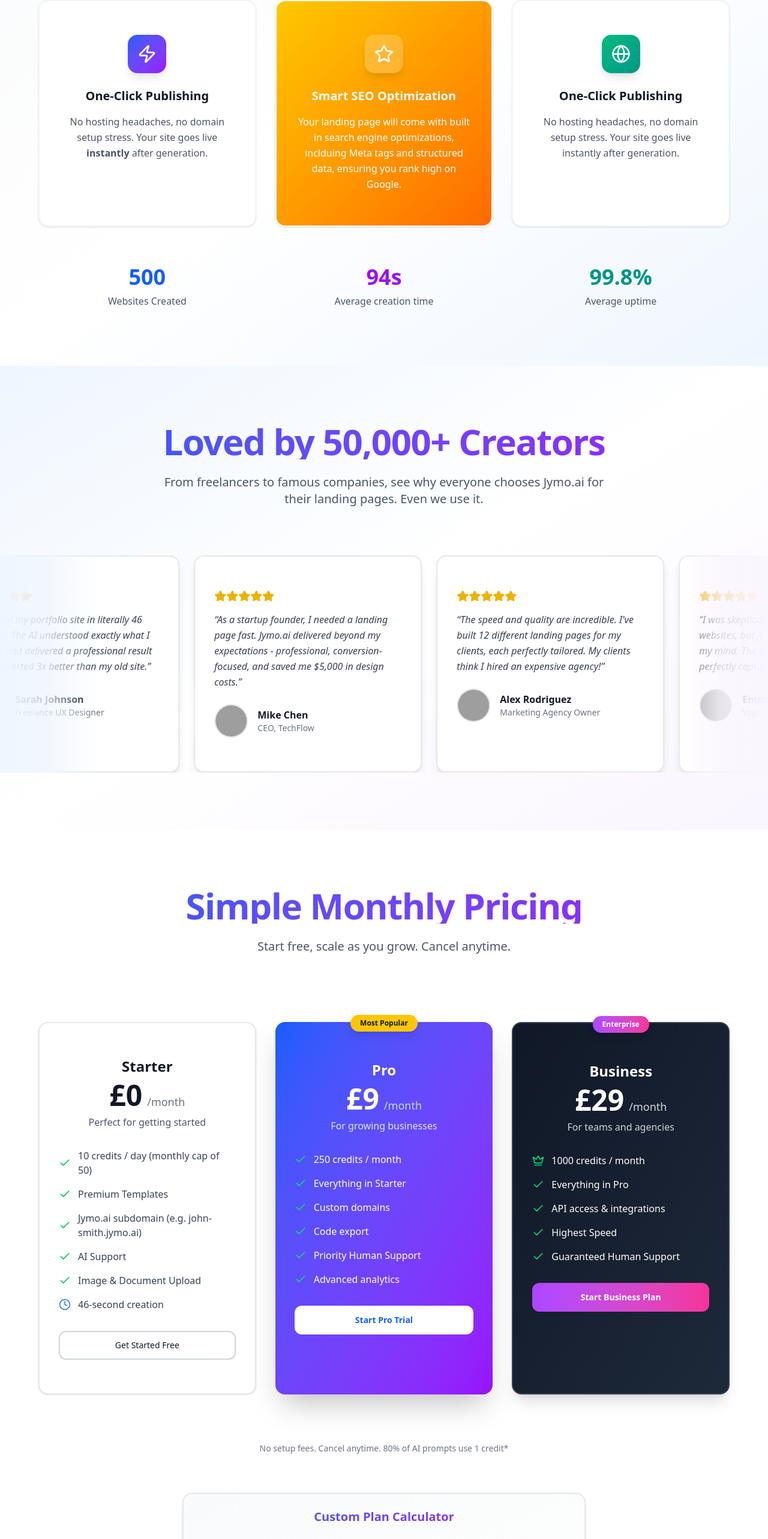
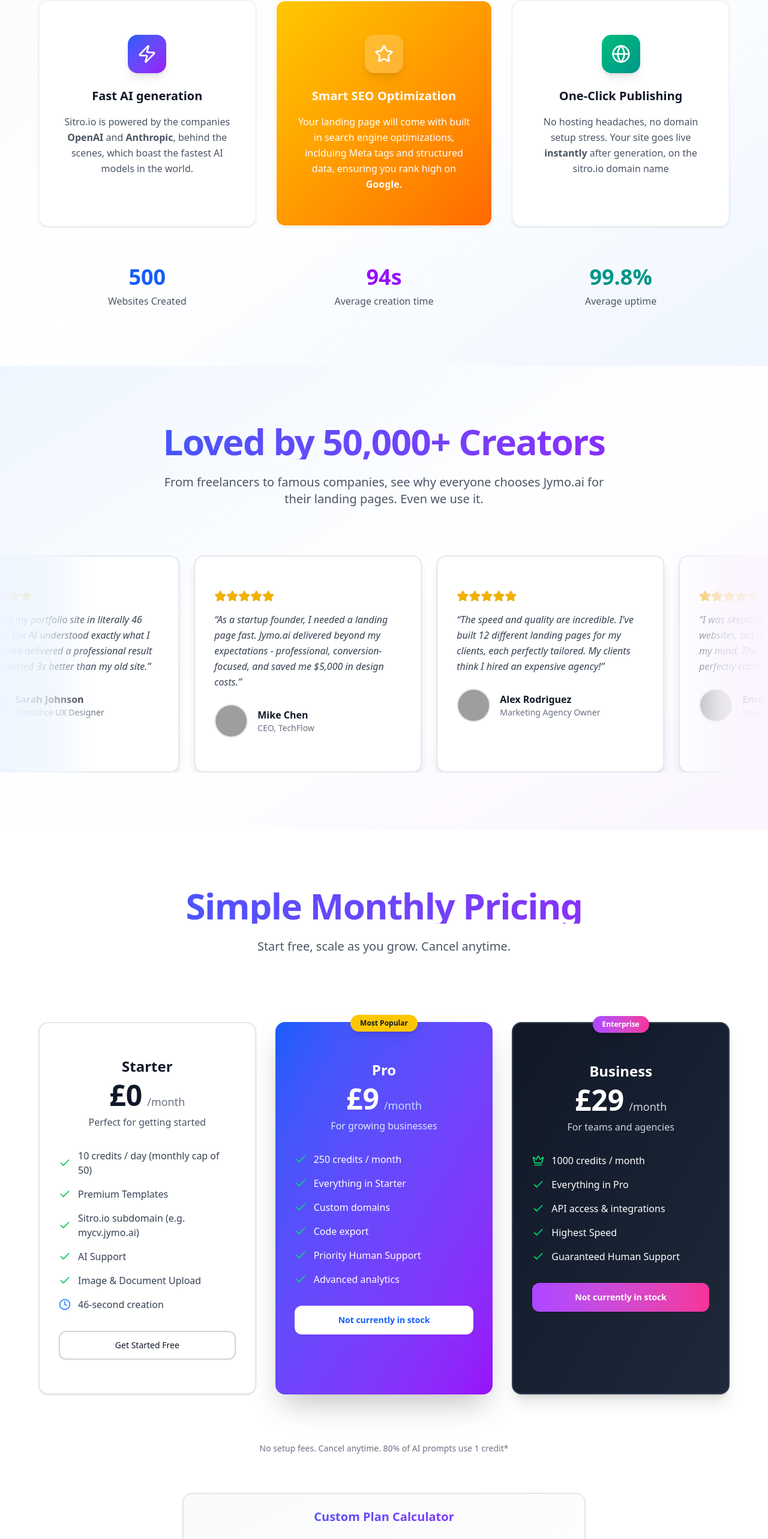
Before and after one commit to samuelforrest/sitro.io, a Next.js app in the folder platform-ui/: page / in a window 1280 px wide. Shown: the part 1387-3953 px from the top of the page at 60% size. Built offline with nearby package versions, Linux system fonts and the light colour scheme; grey boxes are pictures that could not be loaded.

Commit message:
added disclaimer

```diff
--- a/platform-ui/src/app/page.tsx
+++ b/platform-ui/src/app/page.tsx
@@ -44,6 +44,7 @@ export default function Home() {
   const [promptCount, setPromptCount] = useState(100);
   const [isSubmittingPrompt, setIsSubmittingPrompt] = useState<boolean>(false);
   const [promptError, setPromptError] = useState<string>('');
+  const [disclaimerChecked, setDisclaimerChecked] = useState(false);
 
   const heroTexts = useMemo(() => [
     "in 46 seconds",
@@ -334,9 +335,23 @@ export default function Home() {
                   onKeyPress={(e) => e.key === 'Enter' && handleQuickCreate()}
                   disabled={isSubmittingPrompt}
                 />
+                {promptText.trim() && (
+                  <div className="flex items-center mt-4">
+                    <input
+                      type="checkbox"
+                      id="disclaimer"
+                      checked={disclaimerChecked}
+                      onChange={e => setDisclaimerChecked(e.target.checked)}
+                      className="mr-2 w-4 h-4"
+                    />
+                    <label htmlFor="disclaimer" className="text-xs text-gray-700">
+                      By continuing, you consent to your website being read by anyone online, and the code being read / copied. BETA. You consent that your website cannot be deleted directly, and you must request that via email.
+                    </label>
+                  </div>
+                )}
                 <Button
                   onClick={handleQuickCreate}
-                  disabled={!promptText.trim() || isSubmittingPrompt}
+                  disabled={!promptText.trim() || isSubmittingPrompt || !disclaimerChecked}
                   className="absolute right-2 top-2 h-10 w-10 min-h-10 min-w-10 p-0 bg-gradient-to-r from-blue-600 to-purple-600 hover:from-blue-700 hover:to-purple-700 rounded-lg transition-colors duration-200"
                 >
                   {isSubmittingPrompt ? <Clock className="w-5 h-5 animate-spin" /> : <Send className="w-5 h-5" />}
@@ -436,9 +451,9 @@ export default function Home() {
                 <div className="w-16 h-16 bg-gradient-to-br from-blue-600 to-purple-600 rounded-2xl flex items-center justify-center mx-auto mb-6 shadow-lg">
                   <Zap className="w-8 h-8 text-white" />
                 </div>
-                <h3 className="text-xl font-bold mb-4">One-Click Publishing</h3>
+                <h3 className="text-xl font-bold mb-4">Fast AI generation</h3>
                 <p className="leading-relaxed text-gray-600">
-                  No hosting headaches, no domain setup stress. Your site goes live <b>instantly</b> after generation.
+                  Sitro.io is powered by the companies <b>OpenAI</b> and <b>Anthropic</b>, behind the scenes, which boast the fastest AI models in the world.
                 </p>
               </CardContent>
             </Card>
@@ -450,7 +465,7 @@ export default function Home() {
                 </div>
                 <h3 className="text-xl font-bold mb-4">Smart SEO Optimization</h3>
                 <p className="leading-relaxed text-white">
-                  Your landing page will come with built in search engine optimizations, inclduing Meta tags and structured data, ensuring you rank high on Google.
+                  Your landing page will come with built in search engine optimizations, inclduing Meta tags and structured data, ensuring you rank high on <b>Google.</b>
                 </p>
               </CardContent>
             </Card>
@@ -462,7 +477,7 @@ export default function Home() {
                 </div>
                 <h3 className="text-xl font-bold mb-4">One-Click Publishing</h3>
                 <p className="leading-relaxed text-gray-600">
-                  No hosting headaches, no domain setup stress. Your site goes live instantly after generation.
+                  No hosting headaches, no domain setup stress. Your site goes live <b>instantly</b> after generation, on the sitro.io domain name
                 </p>
               </CardContent>
             </Card>
@@ -550,7 +565,7 @@ export default function Home() {
                   </li>
                   <li className="flex items-center text-gray-700">
                     <Check className="w-5 h-5 text-green-500 mr-3 flex-shrink-0" />
-                    Jymo.ai subdomain (e.g. john-smith.jymo.ai)
+                    Sitro.io subdomain (e.g. mycv.jymo.ai)
                   </li>
                   <li className="flex items-center text-gray-700">
                     <Check className="w-5 h-5 text-green-500 mr-3 flex-shrink-0" />
@@ -622,7 +637,7 @@ export default function Home() {
                   className="pro-button w-full bg-white text-blue-600 hover:bg-gray-50 rounded-xl font-bold"
                   onClick={handleGetStarted}
                 >
-                  Start Pro Trial
+                  Not currently in stock
                 </Button>
               </CardContent>
             </Card>
@@ -670,7 +685,7 @@ export default function Home() {
                   className="calculator-button w-full bg-gradient-to-r from-purple-500 to-pink-500 hover:from-purple-600 hover:to-pink-600 text-white rounded-xl font-bold"
                   onClick={handleGetStarted}
                 >
-                  Start Business Plan
+                  Not currently in stock
                 </Button>
               </CardContent>
             </Card>
@@ -719,7 +734,7 @@ export default function Home() {
                     className="calculator-button w-full bg-gradient-to-r from-blue-600 to-purple-600 hover:from-blue-700 hover:to-purple-700 text-white rounded-xl font-bold"
                     onClick={handleGetStarted}
                   >
-                    {calculatePrice === 0 ? 'Get Started Free' : `Start ${promptCount <= 250 ? "Pro" : promptCount <= 1000 ? "Business" : "Enterprise"} Plan`}
+                    {calculatePrice === 0 ? 'Get Started Free' : `Not currently in stock ${promptCount <= 250 ? "Pro" : promptCount <= 1000 ? "Business" : "Enterprise"} Plan`}
                   </Button>
                 </div>
               </div>
@@ -734,7 +749,7 @@ export default function Home() {
             It&apos;s time to build that website <span className="text-4xl md:text-6xl text-white">😉</span>
           </h2>
           <p className="text-xl mb-12 font-medium text-gray-600">
-            Join thousands of creators who trust Jymo.ai for their landing pages.
+            Join hundreds of people who trust Sitro.io for their landing pages.
           </p>
           <div className="flex justify-center">
             <Button
@@ -756,7 +771,7 @@ export default function Home() {
               Frequently Asked Questions
             </h2>
             <p className="text-xl font-medium text-gray-600">
-              Everything you need to know about Jymo.ai
+              Everything you need to know about Sitro.io
             </p>
           </div>
 
@@ -775,7 +790,7 @@ export default function Home() {
                 </summary>
                 <div className="px-6 pb-6">
                   <p className="text-gray-600 leading-relaxed">
-                    Our vigorously trained AI analyzes your prompt and instantly creates a complete website with professional design, optimized content, and responsive layouts. Simply describe your business or project, and our AI handles everything from color schemes to content structure in around 46 seconds.
+                    Our vigorously trained AI analyzes your prompt and instantly creates a complete website with professional design, optimized content, and responsive layouts. Simply describe your business or project, and our AI handles everything from color schemes to content structure in around 94 seconds.
                   </p>
                 </div>
               </details>
@@ -795,7 +810,7 @@ export default function Home() {
                 </summary>
                 <div className="px-6 pb-6">
                   <p className="text-gray-600 leading-relaxed">
-                    Absolutely! You can make unlimited edits to your website using our intuitive editor. Pro users can also export the complete code to customize further or host elsewhere.
+                    Not yet, however this is a feature we are working on!
                   </p>
                 </div>
               </details>
@@ -875,7 +890,7 @@ export default function Home() {
                 </summary>
                 <div className="px-6 pb-6">
                   <p className="text-gray-600 leading-relaxed">
-                    We offer 24/7 AI support for all users, priority human support for Pro users, and guaranteed human support for Business users. Our support team is knowledgeable and responds quickly to help you succeed.
+                    You can contact sam@samuelforrest.me! I&apos;ll reply within 8 hours.
                   </p>
                 </div>
               </details>
```
